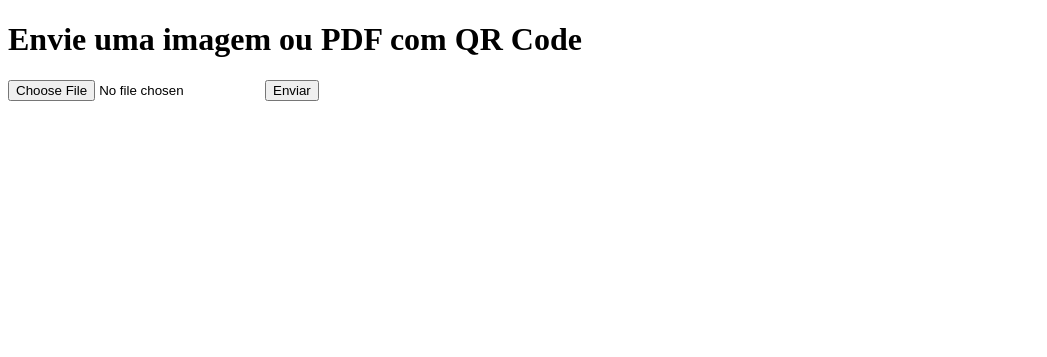
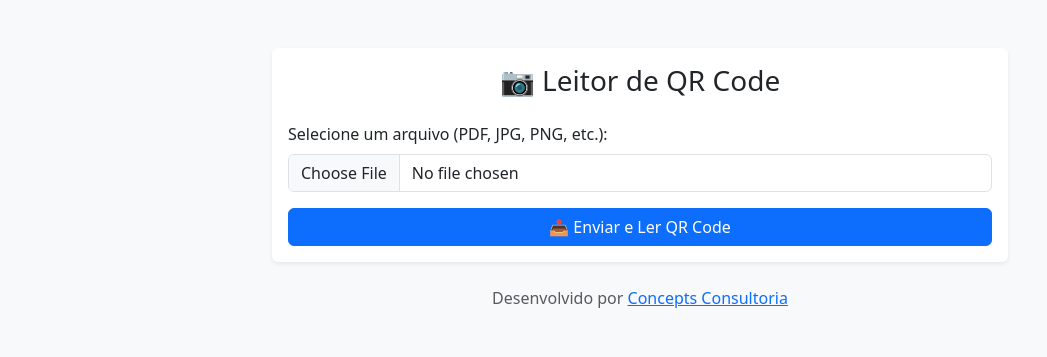
Before and after one commit to Mel230198/qrcode-reader1, a Flask app: page / in a window 1280 px wide. Shown: the top 357 px of the page, without its empty margins (0-1047 px from the left). Run offline with Flask 3, Linux system fonts and the light colour scheme.

Commit message:
Update index.html

```diff
--- a/templates/index.html
+++ b/templates/index.html
@@ -3,21 +3,49 @@
 <head>
     <meta charset="UTF-8">
     <title>Leitor de QR Code</title>
+    <link href="https://cdn.jsdelivr.net/npm/bootstrap@5.3.3/dist/css/bootstrap.min.css" rel="stylesheet">
 </head>
-<body>
-    <h1>Envie uma imagem ou PDF com QR Code</h1>
+<body class="bg-light">
+
+<div class="container py-5">
+    <div class="row justify-content-center">
+        <div class="col-md-8">
+
+            <div class="card shadow-sm border-0">
+                <div class="card-body">
+                    <h3 class="card-title mb-4 text-center">📷 Leitor de QR Code</h3>
+
                     <form method="post" enctype="multipart/form-data">
-        <input type="file" name="arquivo" required>
-        <button type="submit">Enviar</button>
+                        <div class="mb-3">
+                            <label for="arquivo" class="form-label">Selecione um arquivo (PDF, JPG, PNG, etc.):</label>
+                            <input class="form-control" type="file" name="arquivo" id="arquivo" required>
+                        </div>
+                        <div class="d-grid">
+                            <button type="submit" class="btn btn-primary">📤 Enviar e Ler QR Code</button>
+                        </div>
                     </form>
 
                     {% if resultado %}
-        <h2>Resultado:</h2>
-        <ul>
+                        <hr>
+                        <div class="mt-4">
+                            <h5>Resultado:</h5>
+                            <ul class="list-group">
                                 {% for item in resultado %}
-                <li>{{ item }}</li>
+                                    <li class="list-group-item">{{ item }}</li>
                                 {% endfor %}
                             </ul>
+                        </div>
                     {% endif %}
+                </div>
+            </div>
+
+            <footer class="text-center mt-4 text-muted">
+                Desenvolvido por <a href="https://conceptsconsultoria.com.br" target="_blank">Concepts Consultoria</a>
+            </footer>
+
+        </div>
+    </div>
+</div>
+
 </body>
 </html>
```
Lines whose indentation alone changed are shown as unchanged.
